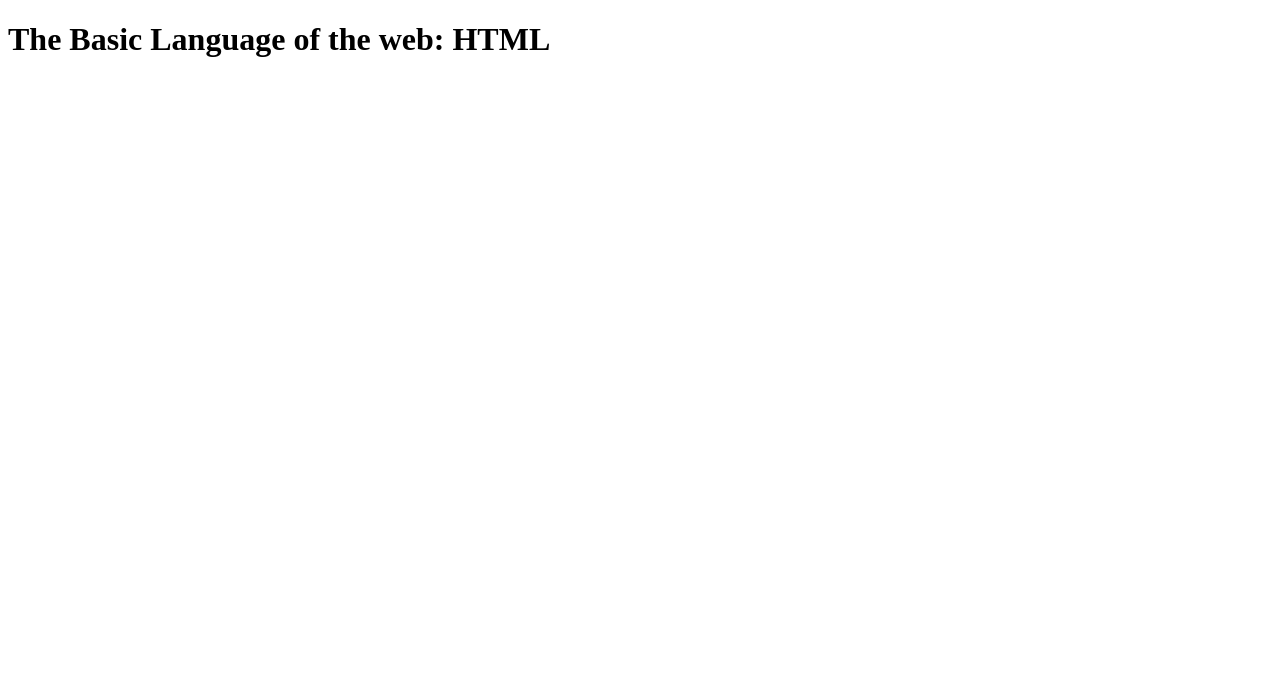
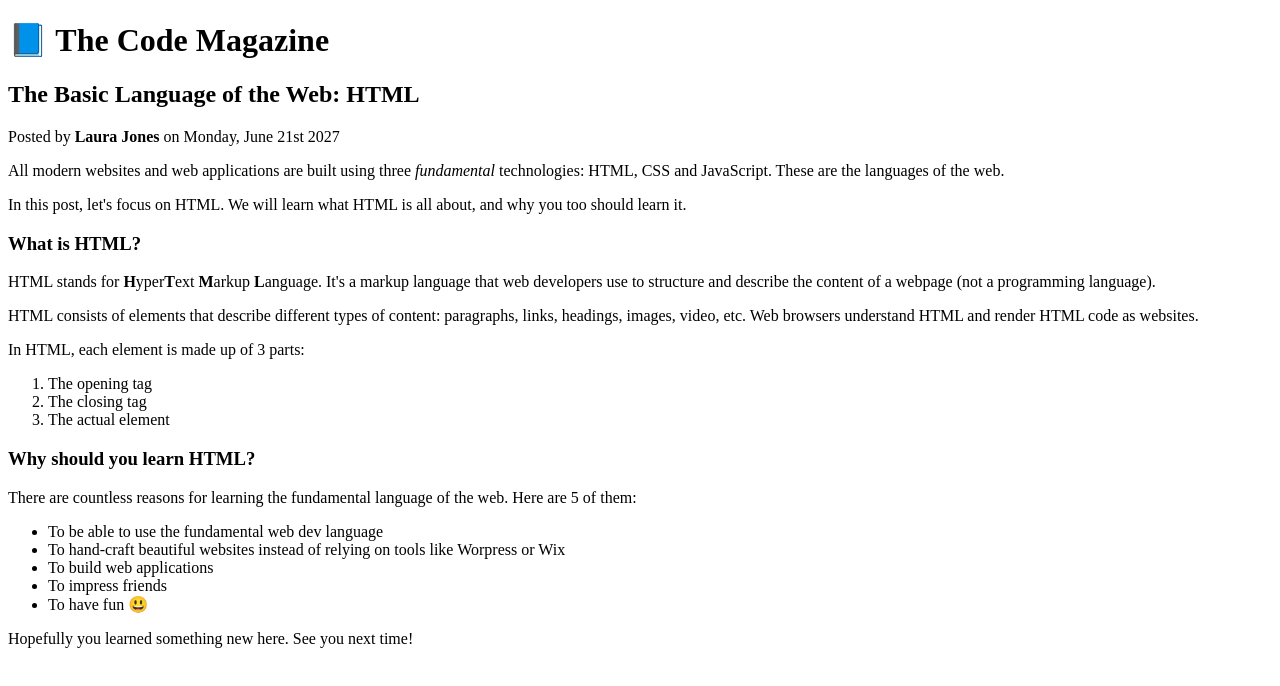
Before and after one commit to pramoditagi/html-css-learning, a plain HTML site: page 02-HTML-Fundamentals/index.html in a window 1280 px wide. Drawn offline with Linux system fonts and the light colour scheme.

Commit message:
headers and lists

```diff
--- a/02-HTML-Fundamentals/index.html
+++ b/02-HTML-Fundamentals/index.html
@@ -4,6 +4,74 @@
     <title>The Basic Language of the web: HTML</title>
   </head>
   <body>
-    <h1>The Basic Language of the web: HTML</h1>
+    <!--
+      <h1>The Basic Language of the web: HTML</h1>
+      <h2>The Basic Language of the web: HTML</h2>
+      <h3>The Basic Language of the web: HTML</h3>
+      <h4>The Basic Language of the web: HTML</h4>
+      <h5>The Basic Language of the web: HTML</h5>
+      <h6>The Basic Language of the web: HTML</h6>
+    -->
+
+    <h1>📘 The Code Magazine</h1>
+
+    <h2>The Basic Language of the Web: HTML</h2>
+
+    <p>Posted by <strong>Laura Jones</strong> on Monday, June 21st 2027</p>
+
+    <p>
+      All modern websites and web applications are built using three
+      <em>fundamental</em>
+      technologies: HTML, CSS and JavaScript. These are the languages of the
+      web.
+    </p>
+
+    <p>
+      In this post, let's focus on HTML. We will learn what HTML is all about,
+      and why you too should learn it.
+    </p>
+
+    <h3>What is HTML?</h3>
+
+    <p>
+      HTML stands for <strong>H</strong>yper<strong>T</strong>ext
+      <strong>M</strong>arkup <strong>L</strong>anguage. It's a markup language
+      that web developers use to structure and describe the content of a webpage
+      (not a programming language).
+    </p>
+
+    <p>
+      HTML consists of elements that describe different types of content:
+      paragraphs, links, headings, images, video, etc. Web browsers understand
+      HTML and render HTML code as websites.
+    </p>
+
+    <p>In HTML, each element is made up of 3 parts:</p>
+
+    <ol>
+      <li>The opening tag</li>
+      <li>The closing tag</li>
+      <li>The actual element</li>
+    </ol>
+
+    <h3>Why should you learn HTML?</h3>
+
+    <p>
+      There are countless reasons for learning the fundamental language of the
+      web. Here are 5 of them:
+    </p>
+
+    <ul>
+      <li>To be able to use the fundamental web dev language</li>
+      <li>
+        To hand-craft beautiful websites instead of relying on tools like
+        Worpress or Wix
+      </li>
+      <li>To build web applications</li>
+      <li>To impress friends</li>
+      <li>To have fun 😃</li>
+    </ul>
+
+    <p>Hopefully you learned something new here. See you next time!</p>
   </body>
 </html>
```
